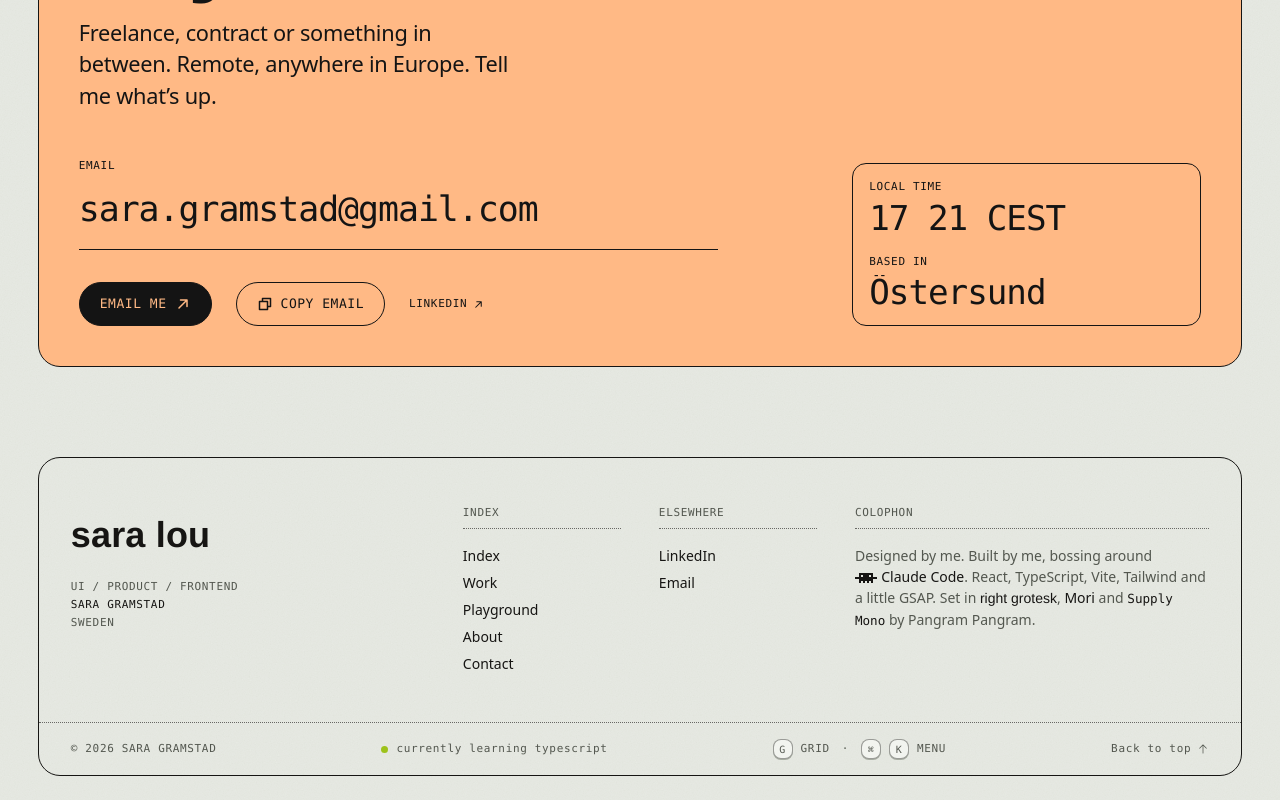
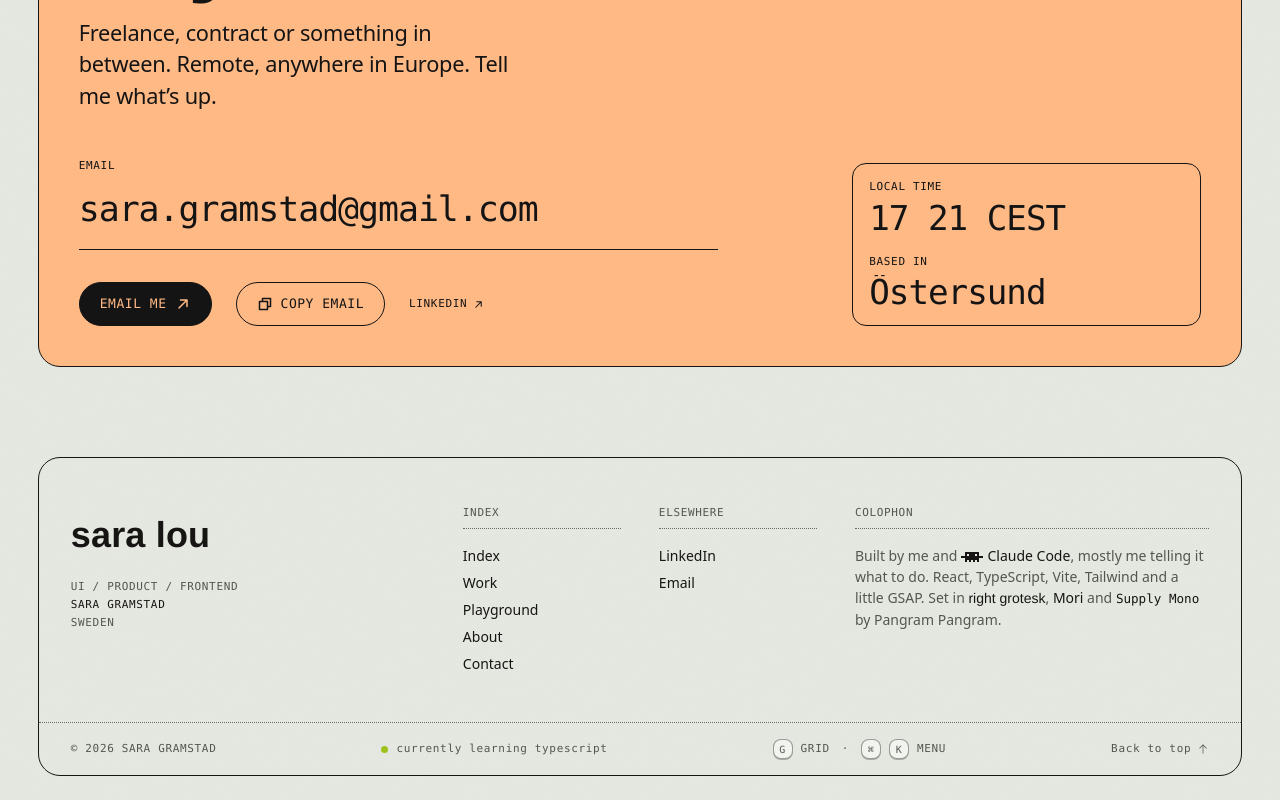
Before and after one commit to saragram-ux/sara, a React (Vite) app: page / in a window 1280 px wide. Shown: the part 4721-5521 px from the top of the page. Built offline with nearby package versions, Linux system fonts and the light colour scheme; a web font is replaced by a local one.

Commit message:
Footer credit: built by me and Claude Code, mostly me telling it what to do
Co-Authored-By: Claude Opus 5.5 <noreply@anthropic.com>
Claude-Session: https://claude.ai/code/session_011K1qsvehvz2pY9Y4J7gqbK

```diff
--- a/src/data/brand.ts
+++ b/src/data/brand.ts
@@ -15,7 +15,7 @@ export const ticker = ['sara lou', 'ui / product / frontend', 'open for work', '
 
 /** The footer's credit line. Honest about how the site was made: Sara designed and directed it, Claude Code wrote the code. */
 export const colophon = {
-  credit: { before: 'Designed by me. Built by me, bossing around', tool: 'Claude Code', after: '.' },
+  credit: { before: 'Built by me and', tool: 'Claude Code', after: ', mostly me telling it what to do.' },
   stack: 'React, TypeScript, Vite, Tailwind and a little GSAP.',
 }
 
```
